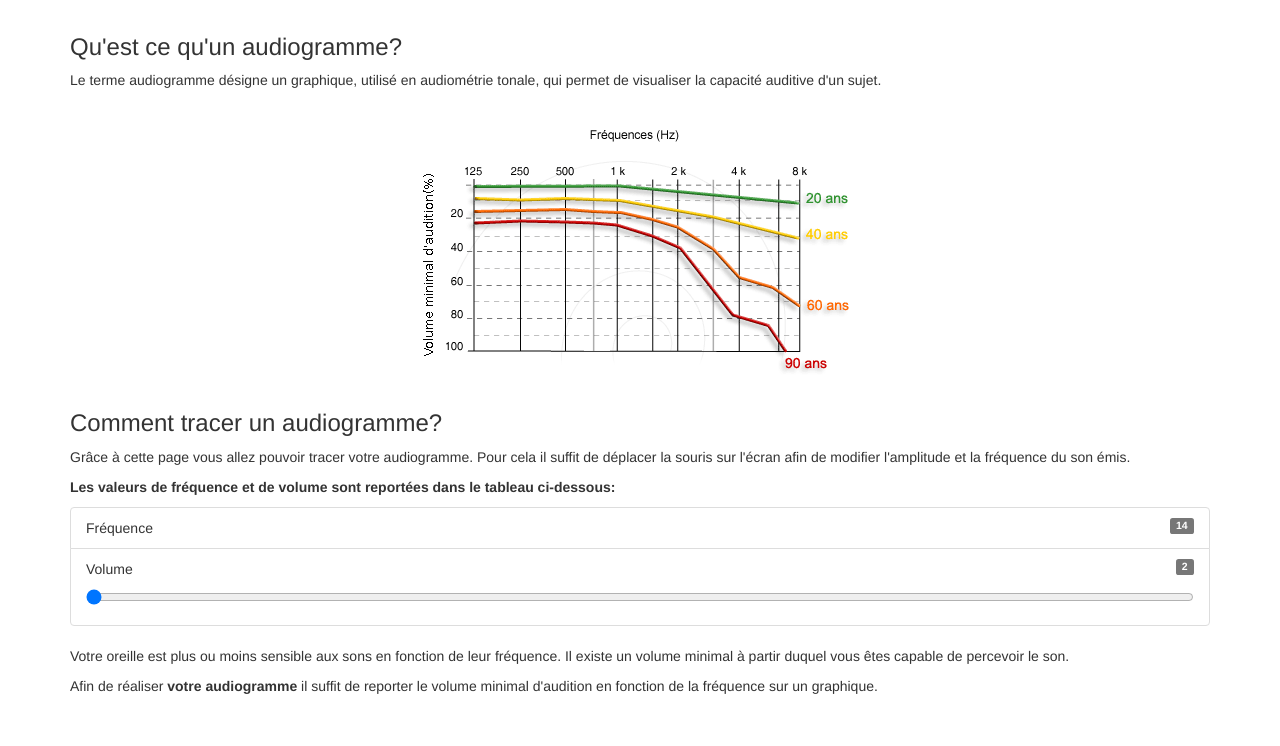
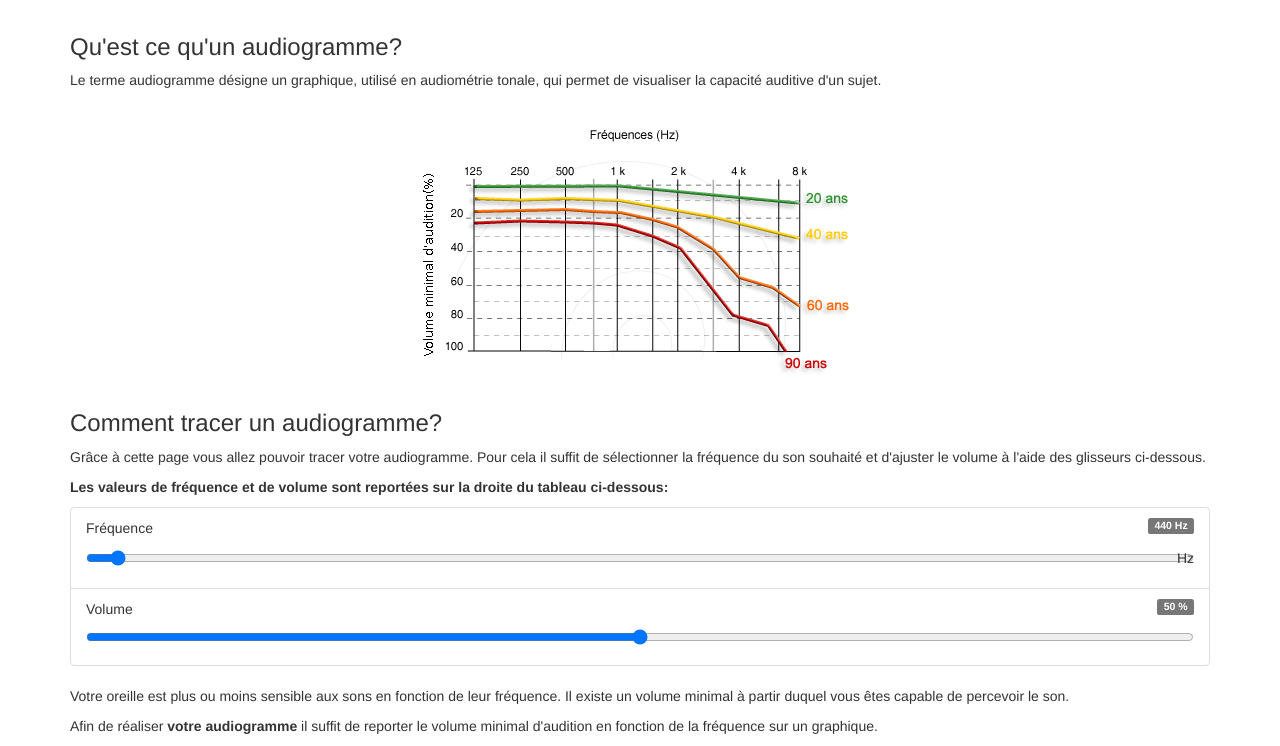
Before and after one commit to Vman45/web-audiogram, a plain HTML site: page index.html in a window 1280 px wide. Shown: the part 58-804 px from the top of the page. Drawn offline with nearby package versions, Linux system fonts and the light colour scheme.

Commit message:
Implement freq and volume adjust with sliders

```diff
--- a/css/index.css
+++ b/css/index.css
@@ -2,3 +2,9 @@ input {
   width:100%;
   padding: 1rem 0;
 }
+#freq::after {
+    content: " Hz";
+}
+#ampl::after {
+    content: " %";
+}
--- a/index.html
+++ b/index.html
@@ -35,24 +35,33 @@
                 <img src="img/audiogramme.png"
                   style="max-width:100%;"> </div>
             <h3>Comment tracer un audiogramme?</h3>
-            <p>Grâce à cette page vous allez pouvoir tracer votre audiogramme. Pour cela il suffit de déplacer la souris sur l'écran afin de modifier l'amplitude et la fréquence du son émis. </p>
+            <p>Grâce à cette page vous allez pouvoir tracer votre audiogramme. Pour cela il suffit de sélectionner la fréquence du son souhaité et d'ajuster le volume à l'aide des glisseurs ci-dessous. </p>
             <p>
-                <strong>Les valeurs de fréquence et de volume sont reportées dans le tableau ci-dessous:</strong>
+                <strong>Les valeurs de fréquence et de volume sont reportées sur la droite du tableau ci-dessous:</strong>
             </p>
             <ul class="list-group">
                 <li class="list-group-item">
                     <span id="freq"
-                      class="label label-default label-pill pull-right">14</span>Fréquence </li>
+                      class="label label-default label-pill pull-right">440</span>Fréquence
+                    <input name="freq"
+                      id="freq"
+                      type="range"
+                      min="0"
+                      max="20000"
+                      step="10"
+                      value="440"
+                      autocomplete=off> </li>
                 <li class="list-group-item">
                     <span id="ampl"
-                      class="label label-default label-pill pull-right">2</span> Volume
+                      class="label label-default label-pill pull-right">50</span> Volume
                     <input name="flevel"
                       id="volume"
                       type="range"
                       min="0"
                       max="100"
-                      step="0.1"
-                      value="0"> </li>
+                      step="1"
+                      value="50"
+                      autocomplete=off> </li>
             </ul>
             <p>Votre oreille est plus ou moins sensible aux sons en fonction de leur fréquence. Il existe un volume minimal à partir duquel vous êtes capable de percevoir le son. </p>
             <p> Afin de réaliser
--- a/js/index.js
+++ b/js/index.js
@@ -10,14 +10,10 @@ window.onload = function() {
   oscillator.connect(gainNode);
   gainNode.connect(audioCtx.destination);
 
-
-  var WIDTH = window.innerWidth;
-  var HEIGHT = window.innerHeight;
-
   var maxFreq = 20000;
   var maxVol = 1;
 
-  var initialFreq = 3000;
+  var initialFreq = 440;
   var initialVol = 0.5;
 
   // set options for the oscillator
@@ -28,30 +24,22 @@ window.onload = function() {
 
   gainNode.gain.value = initialVol;
 
-  // Mouse pointer coordinates
+  // Get new values from input ranges
+  // then set new gain and pitch values
 
-  var CurX;
-  var CurY;
-
-  // Get new mouse pointer coordinates when mouse is moved
-  // then set new gain and putch values
-
-  document.onmousemove = updatePage;
+  $("input").on("input", updatePage);
 
   function updatePage(e) {
-    CurX = (window.Event) ? e.pageX : event.clientX + (document.documentElement.scrollLeft ? document.documentElement.scrollLeft : document.body.scrollLeft);
-    CurY = (window.Event) ? e.pageY : event.clientY + (document.documentElement.scrollTop ? document.documentElement.scrollTop : document.body.scrollTop);
+    // set freq from input
+    var freq = $("input#freq").val();
+    oscillator.frequency.value = freq;
 
-    var freq = Math.floor((CurX / WIDTH) * maxFreq);
-    oscillator.frequency.value = freq;
-    //var ampl = (CurY / HEIGHT) * maxVol;
-    var ampl = $( "input#volume").val() / 100 ;
-    console.log(ampl);
+    // set amplitude from input
+    var ampl = $("input#volume").val() / 100;
     gainNode.gain.value = ampl;
 
     //console.log(CurX, CurY, WIDTH, HEIGHT);
     $("span#freq").text(freq);
-    $("span#ampl").text(Math.floor(1000 * ampl) / 10 + "%");
-
+    $("span#ampl").text(Math.floor(100 * ampl));
   }
 };
```
